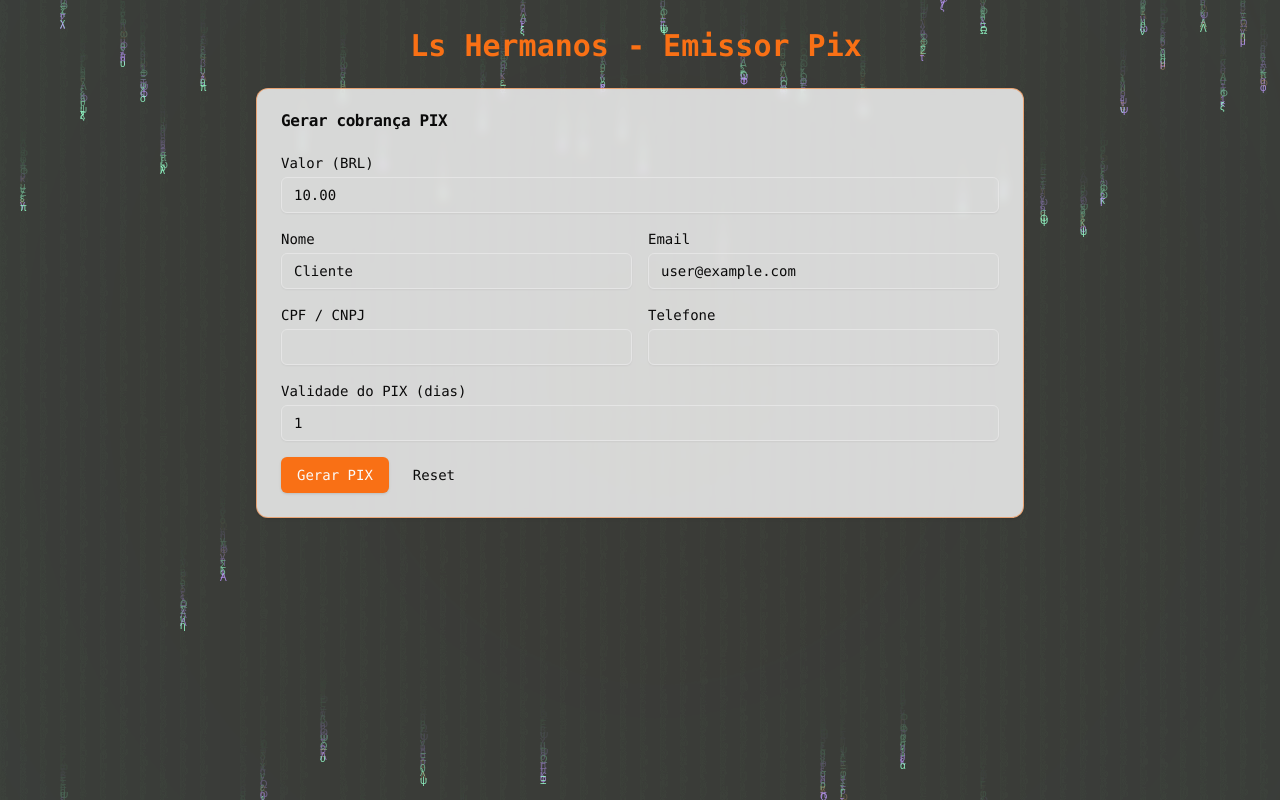
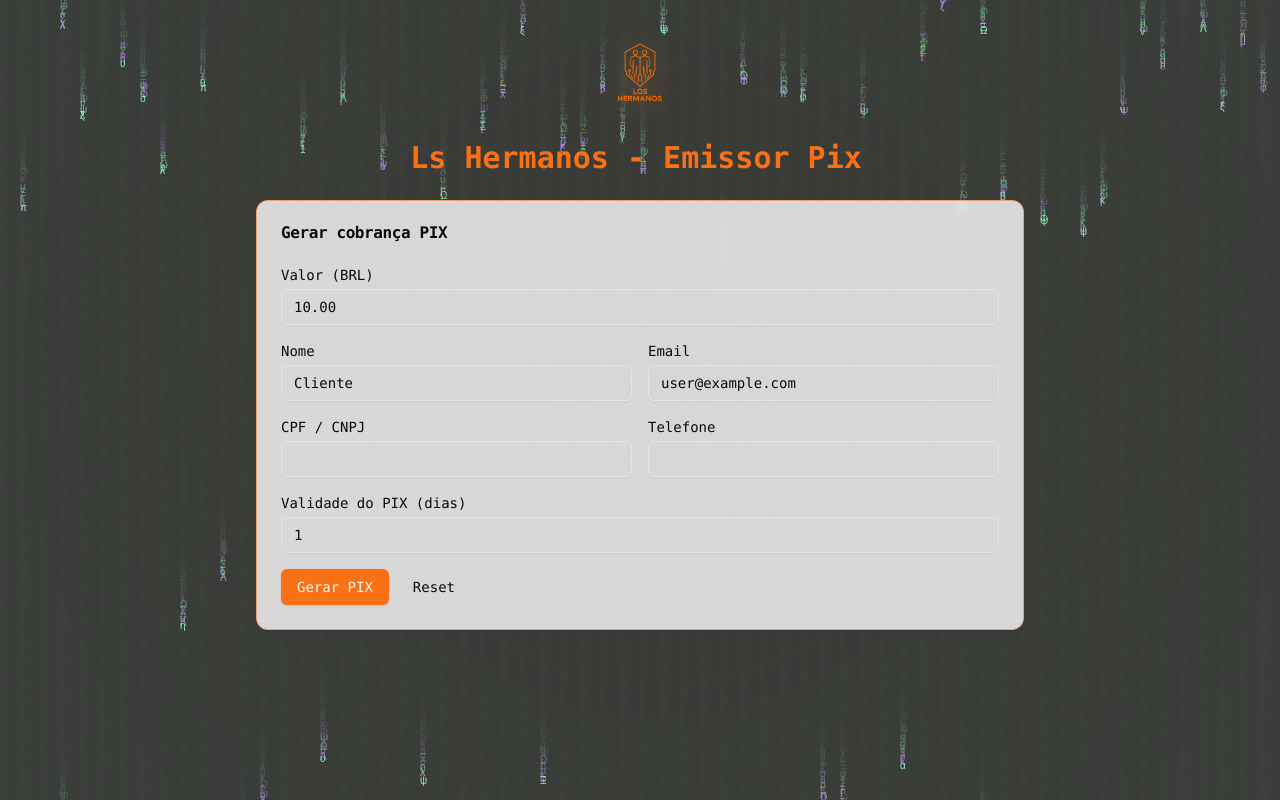
Before and after one commit to Fazedordeamor/geradordepx, a Next.js app: page /pix in a window 1280 px wide. Built offline with nearby package versions, Linux system fonts and the light colour scheme.

Commit message:
[dyad] Inserir logo acima do título inicial - wrote 2 file(s)

```diff
--- a/src/app/pix/page.tsx
+++ b/src/app/pix/page.tsx
@@ -227,6 +227,13 @@ export default function PixPage() {
     <div className="min-h-screen p-4 sm:p-6 text-foreground">
       <UIToaster />
       <div className="max-w-3xl mx-auto">
+        <div className="flex justify-center mb-4">
+          <img
+            src="/logo-los-hermanos.png"
+            alt="Los Hermanos Logo"
+            className="h-24 w-auto drop-shadow-[0_0_12px_rgba(255,140,65,0.45)]"
+          />
+        </div>
         <TypingTitle text="Los Hermanos - Emissor Pix" className="mb-6 text-center" />
 
         <Card className="mb-6 bg-background/80 backdrop-blur-sm border-primary/50">
```
Also changed, not shown: public/logo-los-hermanos.png (added).
